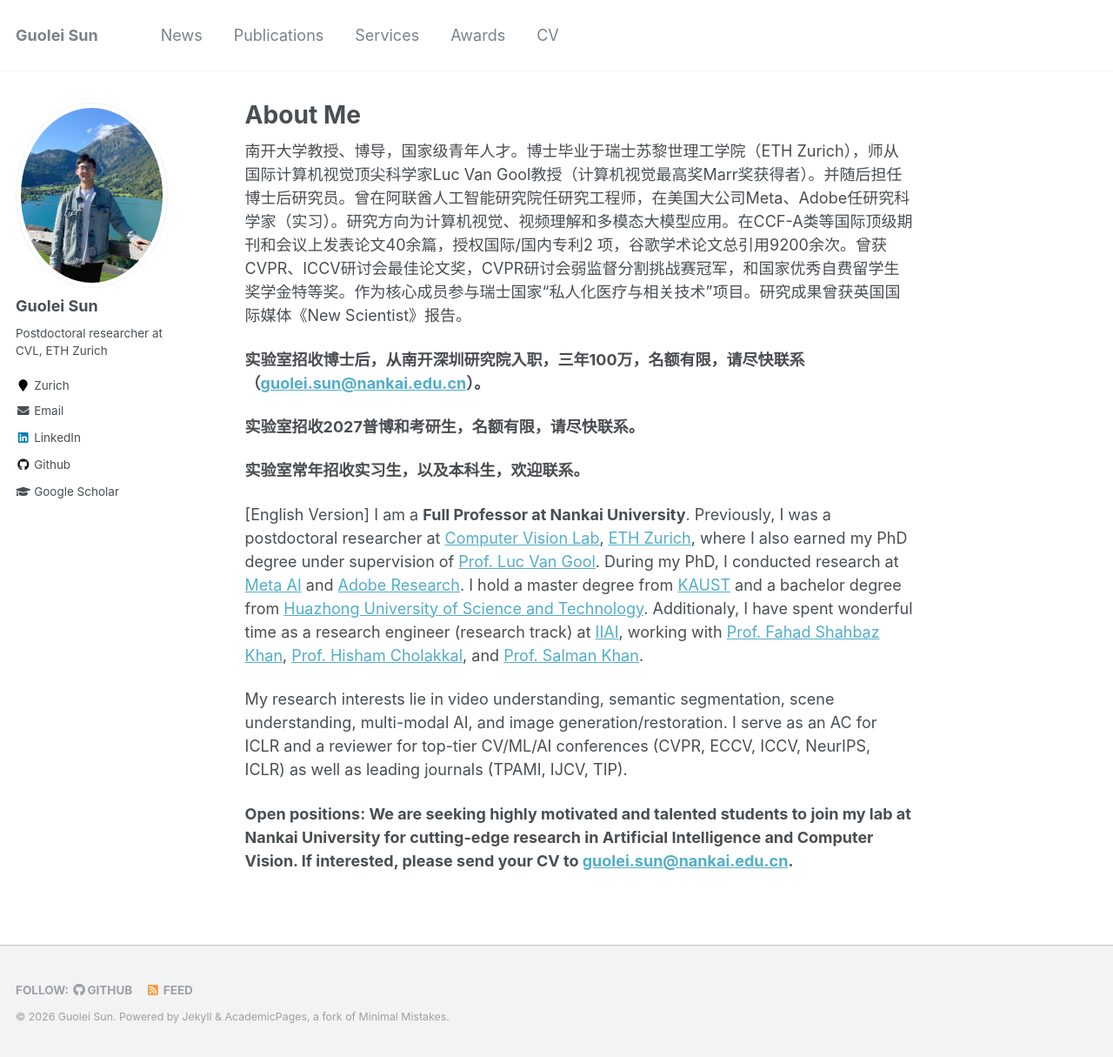
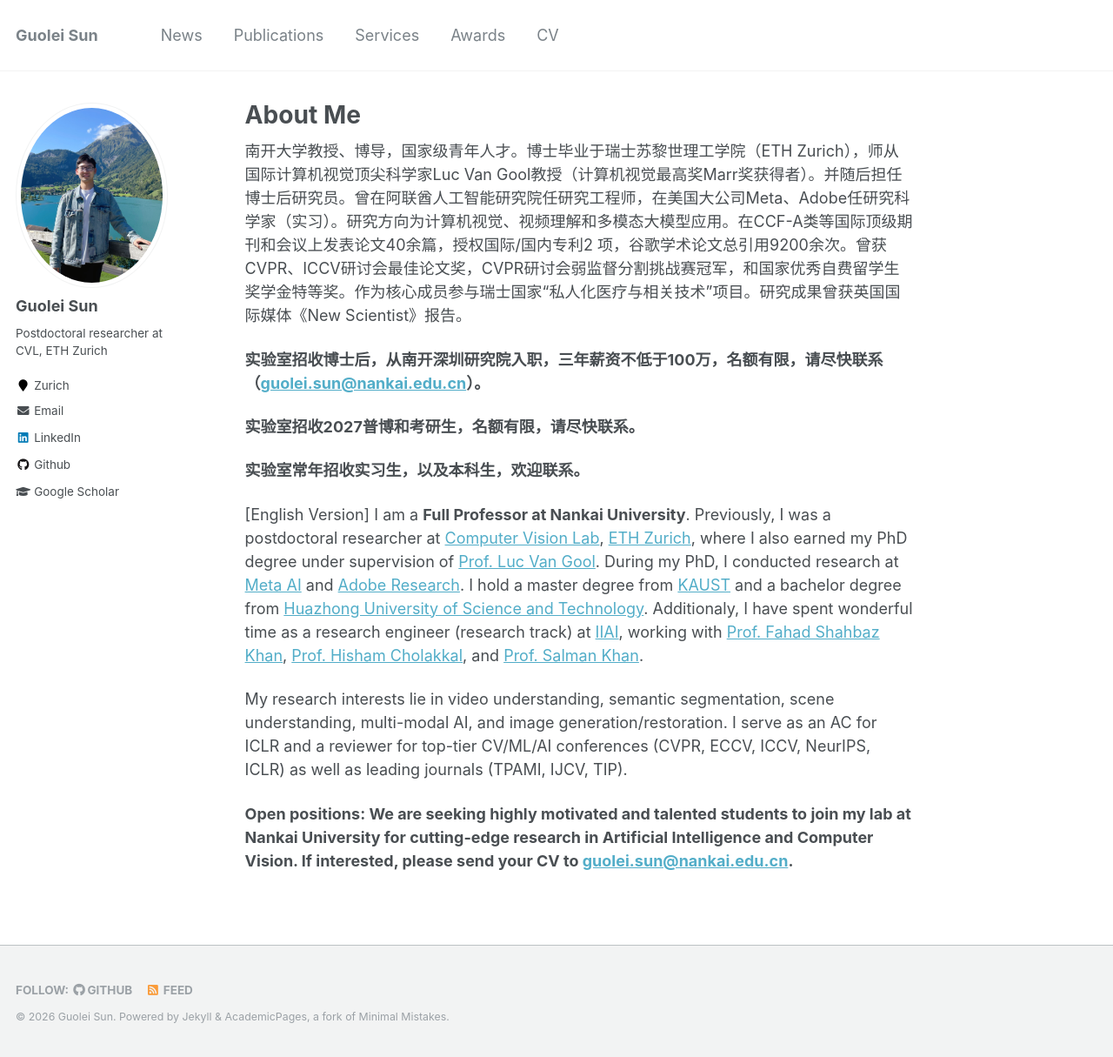
Before and after one commit to GuoleiSun/GuoleiSun.github.io, a Jekyll site: the page built from _pages/about.md, in a window 1280 px wide and 1215 px high. Shown: the whole window at 87% size. Built offline with Jekyll 4.4.1, drawn with Linux system fonts in a browser that asks for light colours.

Commit message:
Update about.md

```diff
--- a/_pages/about.md
+++ b/_pages/about.md
@@ -9,7 +9,7 @@
 ---
 南开大学教授、博导，国家级青年人才。博士毕业于瑞士苏黎世理工学院（ETH Zurich），师从国际计算机视觉顶尖科学家Luc Van Gool教授（计算机视觉最高奖Marr奖获得者）。并随后担任博士后研究员。曾在阿联酋人工智能研究院任研究工程师，在美国大公司Meta、Adobe任研究科学家（实习）。研究方向为计算机视觉、视频理解和多模态大模型应用。在CCF-A类等国际顶级期刊和会议上发表论文40余篇，授权国际/国内专利2 项，谷歌学术论文总引用9200余次。曾获CVPR、ICCV研讨会最佳论文奖，CVPR研讨会弱监督分割挑战赛冠军，和国家优秀自费留学生奖学金特等奖。作为核心成员参与瑞士国家“私人化医疗与相关技术”项目。研究成果曾获英国国际媒体《New Scientist》报告。
 
-<strong>实验室招收博士后，从南开深圳研究院入职，三年100万，名额有限，请尽快联系（<guolei.sun@nankai.edu.cn>）。<strong>
+<strong>实验室招收博士后，从南开深圳研究院入职，三年薪资不低于100万，名额有限，请尽快联系（<guolei.sun@nankai.edu.cn>）。<strong>
 
 <strong>实验室招收2027普博和考研生，名额有限，请尽快联系。<strong>
 
```
